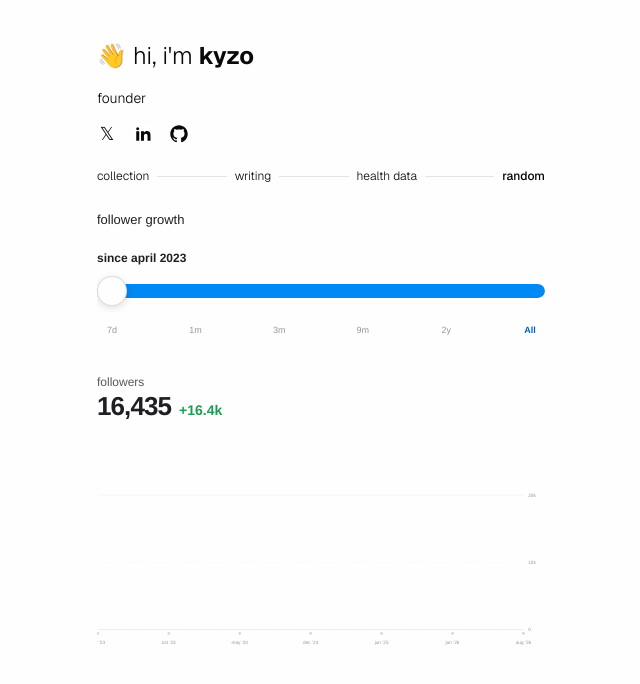
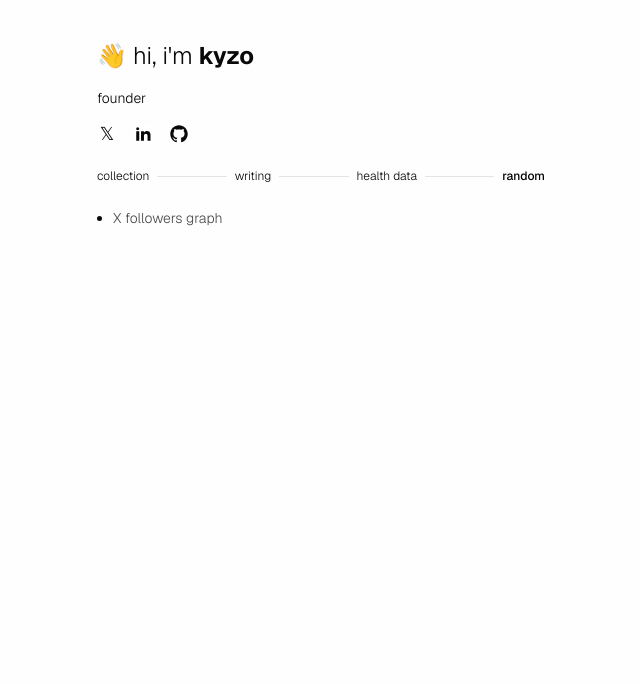
Before and after one commit to ky-zo/kyzo, a Next.js app: page /random in a window 1280 px wide. Shown: the top 684 px of the page, without its empty margins (319-959 px from the left). Built offline with nearby package versions, Linux system fonts and the light colour scheme; no server answers.

Commit message:
Turn random into an experiments index

```diff
--- a/app/Navigation.tsx
+++ b/app/Navigation.tsx
@@ -37,7 +37,7 @@ const Navigation = () => {
       <Link
         href={'/random'}
         className={`whitespace-nowrap transition-all duration-75 ${
-          pathname === '/random' ? 'font-medium text-black' : 'hover:underline'
+          pathname.startsWith('/random') ? 'font-medium text-black' : 'hover:underline'
         }`}>
         random
       </Link>
--- a/app/random/page.tsx
+++ b/app/random/page.tsx
@@ -1,8 +1,9 @@
 import type { Metadata } from 'next'
+import Link from 'next/link'
 
 export const metadata: Metadata = {
   title: 'random — kyzo',
-  description: 'kyzo follower growth',
+  description: 'small things and experiments by kyzo',
   alternates: {
     canonical: 'https://kyzo.io/random',
   },
@@ -11,11 +12,15 @@ export const metadata: Metadata = {
 export default function RandomPage() {
   return (
     <main className="w-full max-w-md">
-      <iframe
-        className="block h-[590px] w-full border-0"
-        src="/follower-counter/index.html?v=compact-2026-08-15"
-        title="kyzo follower growth"
-      />
+      <ul className="list-disc pl-4">
+        <li>
+          <Link
+            href="/random/x-followers"
+            className="normal-case text-black/70 hover:underline">
+            X followers graph
+          </Link>
+        </li>
+      </ul>
     </main>
   )
 }
--- /dev/null
+++ b/app/random/x-followers/page.tsx
@@ -0,0 +1,21 @@
+import type { Metadata } from 'next'
+
+export const metadata: Metadata = {
+  title: 'X followers graph — kyzo',
+  description: 'kyzo follower growth over time',
+  alternates: {
+    canonical: 'https://kyzo.io/random/x-followers',
+  },
+}
+
+export default function XFollowersPage() {
+  return (
+    <main className="w-full max-w-md">
+      <iframe
+        className="block h-[590px] w-full border-0"
+        src="/follower-counter/index.html?v=compact-2026-08-15"
+        title="kyzo follower growth"
+      />
+    </main>
+  )
+}
```
